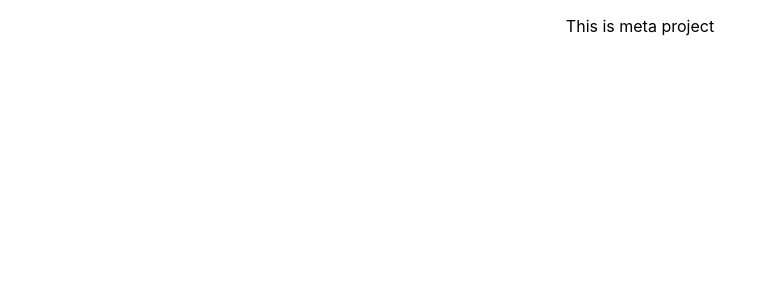
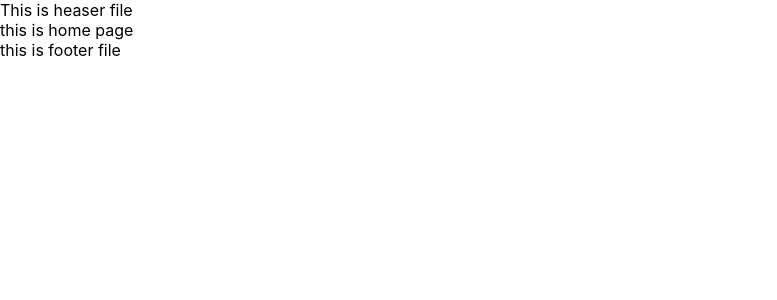
Before and after one commit to Masitbd/capstone-project, a React (Create React App) app: page / in a window 1280 px wide. Shown: the top 300 px of the page, without its empty margins (0-777 px from the left). Built offline with nearby package versions, Linux system fonts and the light colour scheme.

Commit message:
Fix the router setup

```diff
--- a/src/App.js
+++ b/src/App.js
@@ -1,11 +1,45 @@
 import logo from './logo.svg';
 import './App.css';
+import Header from './components/header/Header';
+import Footer from './components/footer/Footer';
+import { createBrowserRouter, createRoutesFromElements, Outlet, Route, RouterProvider } from 'react-router-dom';
+import { createRouter } from '@remix-run/router';
+import Home from './pages/home/Home';
+import { useReducer } from 'react';
+import { AppProvider } from './context/appProvider/AppProvider';
+
+
+const Root = ()=>{
+  return(
+    <>
+    <Header />
+    <Outlet />
+    <Footer />
+    </>
+  )
+}
+
+const router = createBrowserRouter(createRoutesFromElements(
+ <Route path='/' element={<Root />}>
+  <Route index element = {<Home />} />
+
+ </Route>
+))
 
 function App() {
+  const initialAppState = {
+    previousLocation: ['/']
+  }
+
+  const reducer=()=>{
+
+  }
+
+  const [stateGlobal, dispatchGlobal] = useReducer(reducer, initialAppState)
   return (
-    <div className="App">
-      <p>This is meta project</p>
-    </div>
+     <AppProvider value={{ stateGlobal, dispatchGlobal }}>
+       <RouterProvider router={router} />
+      </AppProvider>
   );
 }
 
--- /dev/null
+++ b/src/components/footer/Footer.js
@@ -0,0 +1,11 @@
+import React from 'react';
+
+const Footer = () => {
+    return (
+        <div>
+            this is footer file
+        </div>
+    );
+};
+
+export default Footer;
--- /dev/null
+++ b/src/components/header/Header.js
@@ -0,0 +1,11 @@
+import React from 'react';
+
+const Header = () => {
+    return (
+        <div>
+            This is heaser file
+        </div>
+    );
+};
+
+export default Header;
--- /dev/null
+++ b/src/context/appProvider/AppProvider.js
@@ -0,0 +1,12 @@
+import React, { createContext, useContext } from 'react';
+const AppContext = createContext()
+export const AppProvider = ({ children, value }) => {
+    return (
+        <AppContext.Provider value={value}>{children}</AppContext.Provider>
+    );
+};
+
+export const useAppContext = () => {
+    const globals = useContext(AppContext);
+    return globals;
+  };
--- /dev/null
+++ b/src/pages/home/Home.js
@@ -0,0 +1,11 @@
+import React from 'react';
+
+const Home = () => {
+    return (
+        <div>
+            this is home page
+        </div>
+    );
+};
+
+export default Home;
```
Also changed, not shown: package.json (+9 -3 lines), 1 other file (tests, documents, lock files or other folders).
